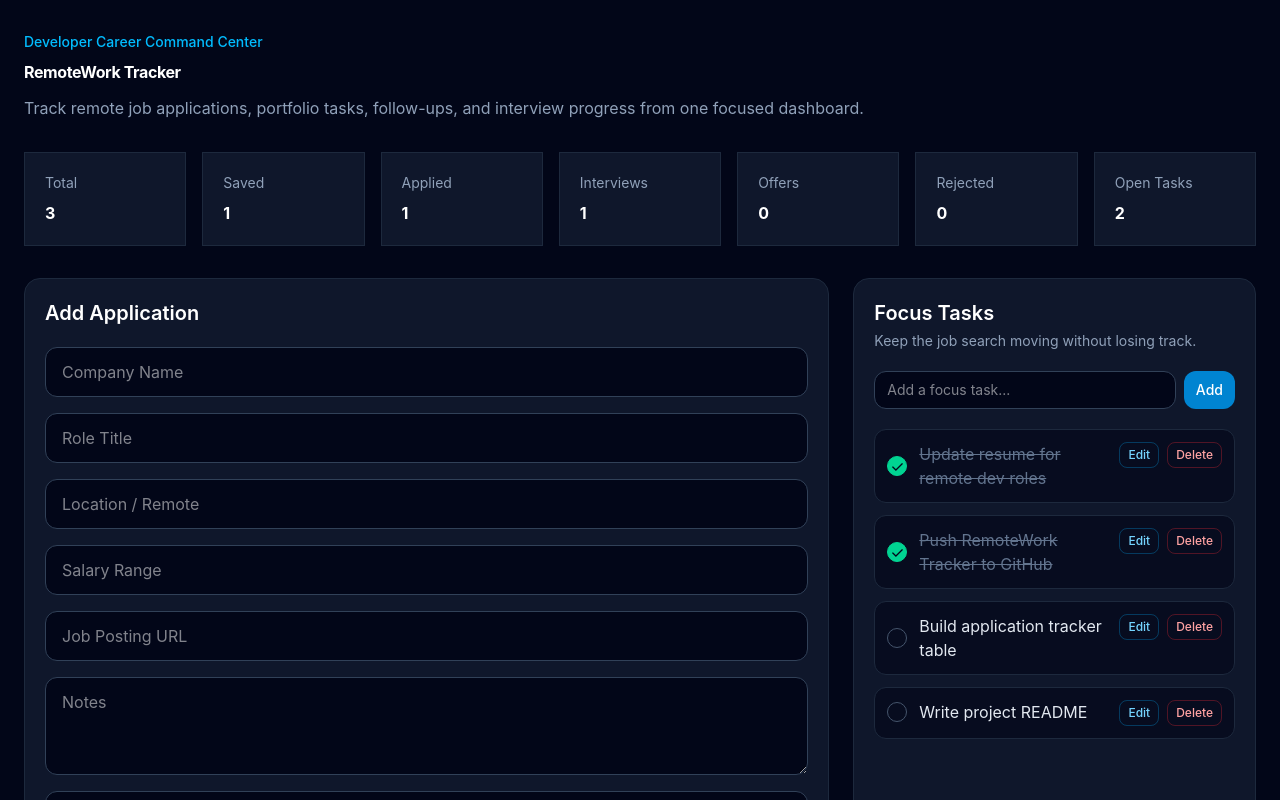
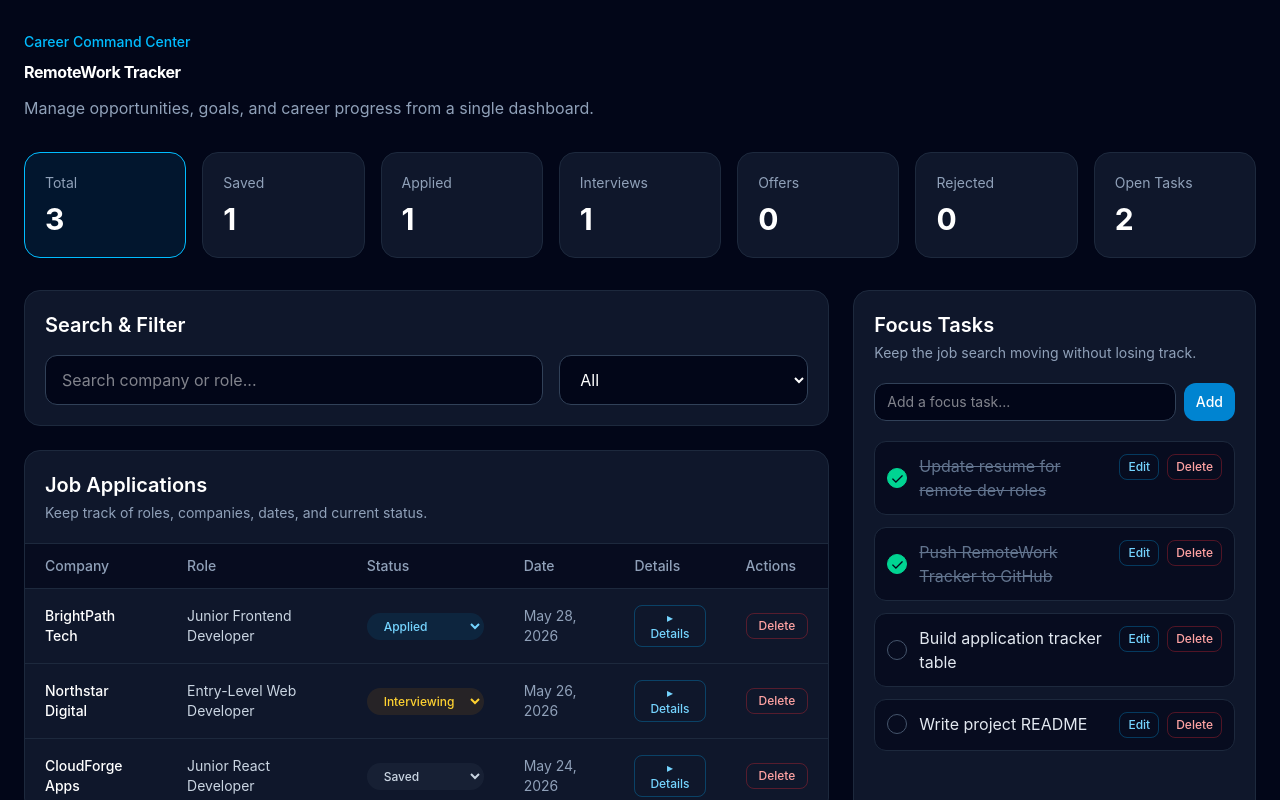
Before and after one commit to Evans-Steven/remote-work-tracker, a React (Vite) app: page / in a window 1280 px wide. Shown: the top 800 px of the page. Built offline with nearby package versions, Linux system fonts and the light colour scheme.

Commit message:
Improve dashboard UX and add stat card filters

```diff
--- a/src/App.jsx
+++ b/src/App.jsx
@@ -142,21 +142,53 @@ function App() {
         <Header />
 
         <div className="grid gap-4 sm:grid-cols-2 lg:grid-cols-7">
-          <StatCard label="Total" value={applications.length} />
-          <StatCard label="Saved" value={savedCount} />
-          <StatCard label="Applied" value={appliedCount} />
-          <StatCard label="Interviews" value={interviewCount} />
-          <StatCard label="Offers" value={offerCount} />
-          <StatCard label="Rejected" value={rejectedCount} />
+          <StatCard
+            label="Total"
+            value={applications.length}
+            onClick={() => setStatusFilter("All")}
+            active={statusFilter === "All"}
+          />
+
+          <StatCard
+            label="Saved"
+            value={savedCount}
+            onClick={() => setStatusFilter("Saved")}
+            active={statusFilter === "Saved"}
+          />
+
+          <StatCard
+            label="Applied"
+            value={appliedCount}
+            onClick={() => setStatusFilter("Applied")}
+            active={statusFilter === "Applied"}
+          />
+
+          <StatCard
+            label="Interviews"
+            value={interviewCount}
+            onClick={() => setStatusFilter("Interviewing")}
+            active={statusFilter === "Interviewing"}
+          />
+
+          <StatCard
+            label="Offers"
+            value={offerCount}
+            onClick={() => setStatusFilter("Offer")}
+            active={statusFilter === "Offer"}
+          />
+
+          <StatCard
+            label="Rejected"
+            value={rejectedCount}
+            onClick={() => setStatusFilter("Rejected")}
+            active={statusFilter === "Rejected"}
+          />
+
           <StatCard label="Open Tasks" value={openTaskCount} />
         </div>
 
         <div className="mt-8 grid gap-6 lg:grid-cols-[2fr_1fr]">
           <div className="space-y-6">
-            <ApplicationForm
-              onAddApplication={handleAddApplication}
-            />
-
             <div className="rounded-2xl border border-slate-800 bg-slate-900 p-5">
               <h2 className="text-xl font-semibold">Search & Filter</h2>
 
@@ -190,6 +222,11 @@ function App() {
               onUpdateApplicationStatus={handleUpdateApplicationStatus}
               onUpdateApplicationNotes={handleUpdateApplicationNotes}
             />
+
+            <ApplicationForm
+              onAddApplication={handleAddApplication}
+            />
+
           </div>
 
           <TaskPanel
--- a/src/components/Header.jsx
+++ b/src/components/Header.jsx
@@ -2,7 +2,7 @@ function Header() {
     return(
         <header className="mb-8">
             <p className="text-sm font-medium text-sky-400">
-                Developer Career Command Center
+                Career Command Center
             </p>
 
             <h1 className="mt-2 text-4x1 font-bold tracking-tight">
@@ -10,7 +10,7 @@ function Header() {
             </h1>
 
             <p className="mt-3 max-w-2x1 text-slate-400">
-                Track remote job applications, portfolio tasks, follow-ups, and interview progress from one focused dashboard.
+                Manage opportunities, goals, and career progress from a single dashboard.
             </p>
         </header>
     )
--- a/src/components/StatCard.jsx
+++ b/src/components/StatCard.jsx
@@ -1,9 +1,16 @@
-function StatCard({label, value }){
+function StatCard({label, value, onClick, active }){
     return(
-        <div className="rounded-2x1 border border-slate-800 bg-slate-900 p-5">
+        <button
+            type="button"
+            onClick={onClick}
+            className={`rounded-2xl border p-5 text-left transition ${active
+                    ? "border-sky-400 bg-sky-500/10"
+                    : "border-slate-800 bg-slate-900 hover:border-sky-500/30"
+                }`}
+        >
             <p className="text-sm text-slate-400">{label}</p>
-            <p className="mt-2 text-3x1 font-bold">{value}</p>
-        </div>
+            <p className="mt-2 text-3xl font-bold text-white">{value}</p>
+        </button>
     )
 }
 
```
